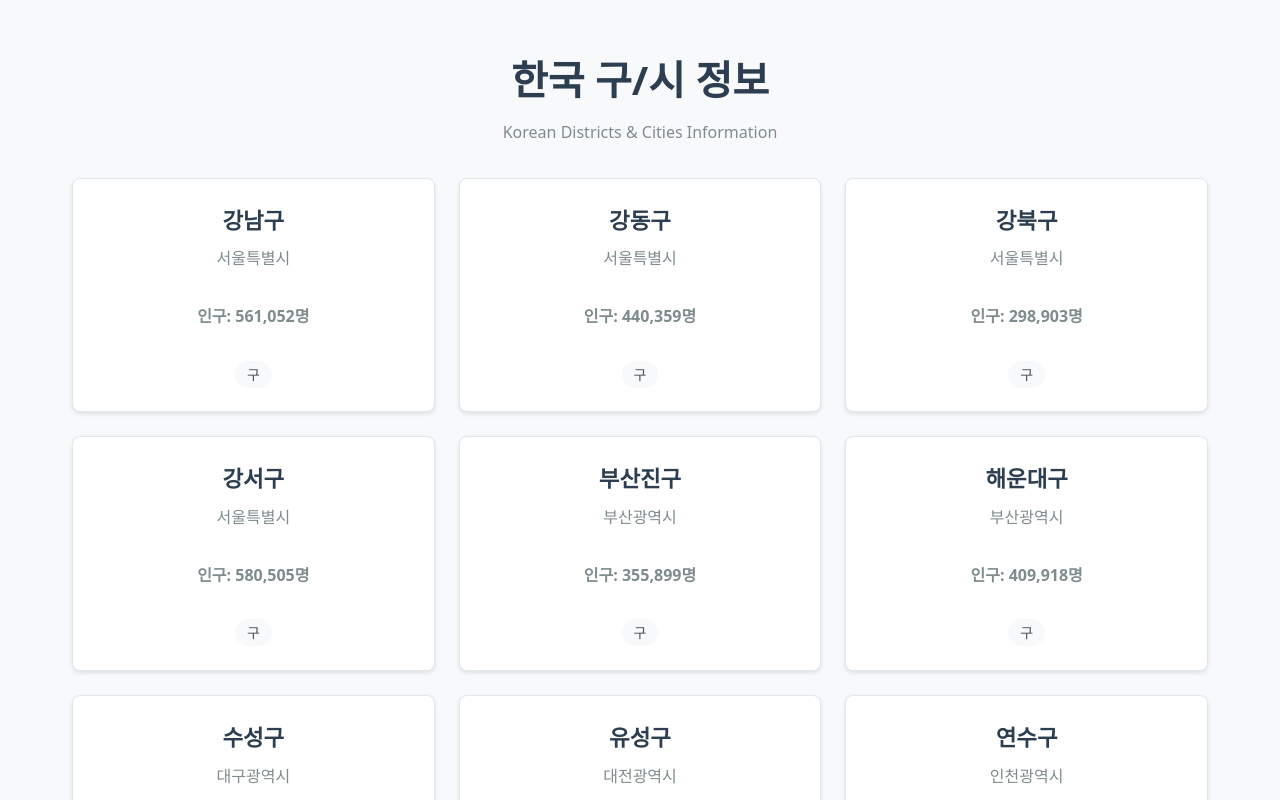
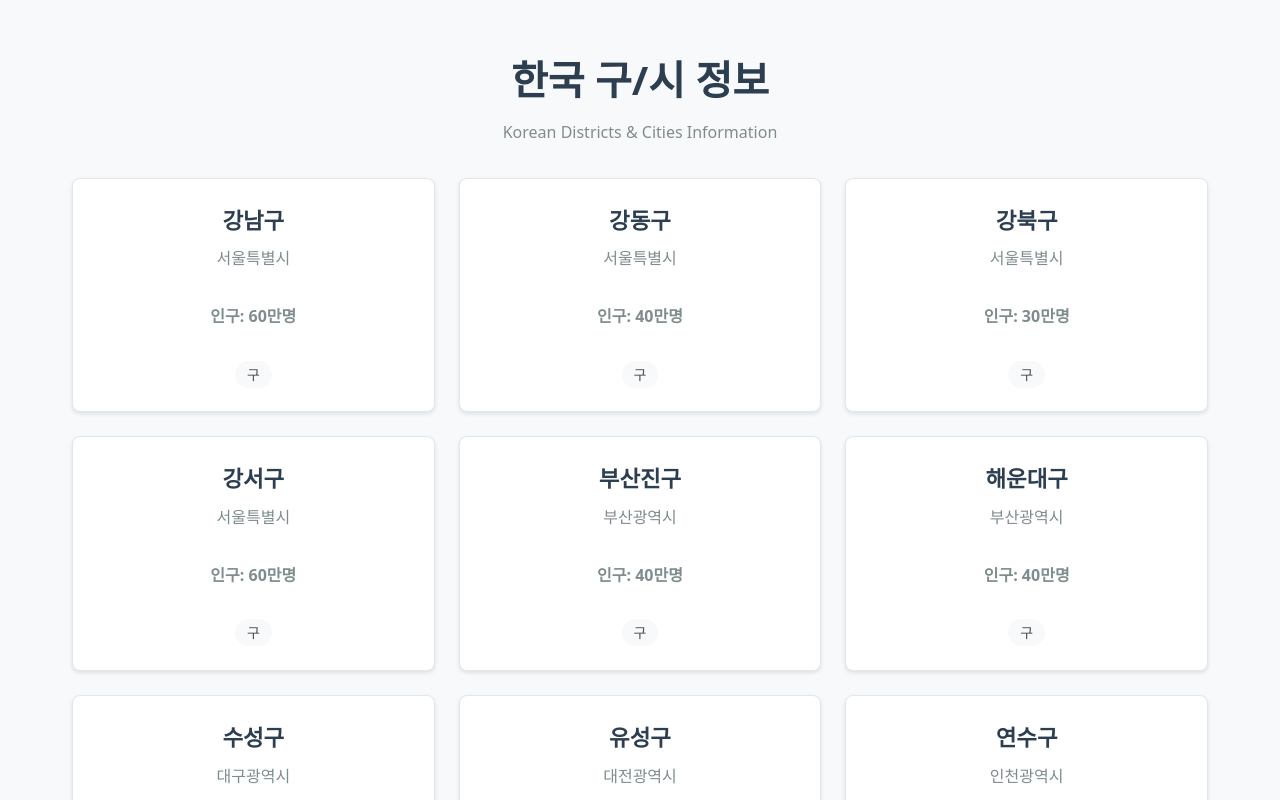
Before and after one commit to hoffa/hanguk.io, a React (Vite) app: page / in a window 1280 px wide. Shown: the top 800 px of the page. Built offline with nearby package versions, Linux system fonts and the light colour scheme.

Commit message:
refactor and add tests

```diff
--- a/package.json
+++ b/package.json
@@ -8,7 +8,7 @@
     "build": "npm run check && tsc -b && vite build && echo hanguk.io > docs/CNAME",
     "preview": "vite preview",
     "fix": "eslint . --fix && prettier --write .",
-    "check": "eslint . && prettier --check . && ajv validate -s src/data.schema.json -d src/data.json",
+    "check": "vitest run && eslint . && prettier --check . && ajv validate -s src/data.schema.json -d src/data.json",
     "schema": "npx typescript-json-schema src/types.ts KoreanDistricts --required --noExtraProps --out src/data.schema.json"
   },
   "dependencies": {
@@ -29,6 +29,7 @@
     "typescript": "~5.8.3",
     "typescript-eslint": "^8.34.1",
     "typescript-json-schema": "^0.65.1",
-    "vite": "^7.0.0"
+    "vite": "^7.0.0",
+    "vitest": "^3.2.4"
   }
 }
--- a/src/App.tsx
+++ b/src/App.tsx
@@ -1,6 +1,7 @@
 import './App.css'
 import koreanData from './data.json'
 import type { KoreanDistricts } from './types'
+import { roundToFirstDigit, formatKoreanNumber } from './utils'
 
 function App() {
   const districts = koreanData as KoreanDistricts
@@ -16,7 +17,8 @@ function App() {
             <h3>{district.name}</h3>
             <p className="city">{district.city}</p>
             <p className="population">
-              인구: {district.population.toLocaleString()}명
+              인구: {formatKoreanNumber(roundToFirstDigit(district.population))}
+              명
             </p>
             <span className="type">{district.type}</span>
           </div>
--- /dev/null
+++ b/src/utils.ts
@@ -0,0 +1,49 @@
+/**
+ * Round a number to its first significant digit
+ * Examples:
+ * 561052 → 600000
+ * 67 → 70
+ * 7 → 7
+ * 1234 → 1000
+ */
+export function roundToFirstDigit(num: number): number {
+  if (num === 0) return 0
+
+  const magnitude = Math.pow(10, Math.floor(Math.log10(Math.abs(num))))
+  return Math.round(num / magnitude) * magnitude
+}
+
+/**
+ * Format a number in Korean units (만, 천, 백)
+ * Examples:
+ * 600000 → "60만"
+ * 90000 → "9만"
+ * 5000 → "5천"
+ * 300 → "3백"
+ */
+export function formatKoreanNumber(num: number): string {
+  if (num === 0) return '0'
+
+  if (num >= 10000) {
+    const man = Math.floor(num / 10000)
+    const remainder = num % 10000
+
+    if (remainder === 0) {
+      return `${man}만`
+    } else if (remainder >= 1000) {
+      const cheon = Math.floor(remainder / 1000)
+      return `${man}만 ${cheon}천`
+    } else if (remainder >= 100) {
+      const baek = Math.floor(remainder / 100)
+      return `${man}만 ${baek}백`
+    } else {
+      return `${man}만`
+    }
+  } else if (num >= 1000) {
+    return `${Math.floor(num / 1000)}천`
+  } else if (num >= 100) {
+    return `${Math.floor(num / 100)}백`
+  } else {
+    return num.toString()
+  }
+}
```
Also changed, not shown: 5 other files (tests, documents, lock files or other folders).
